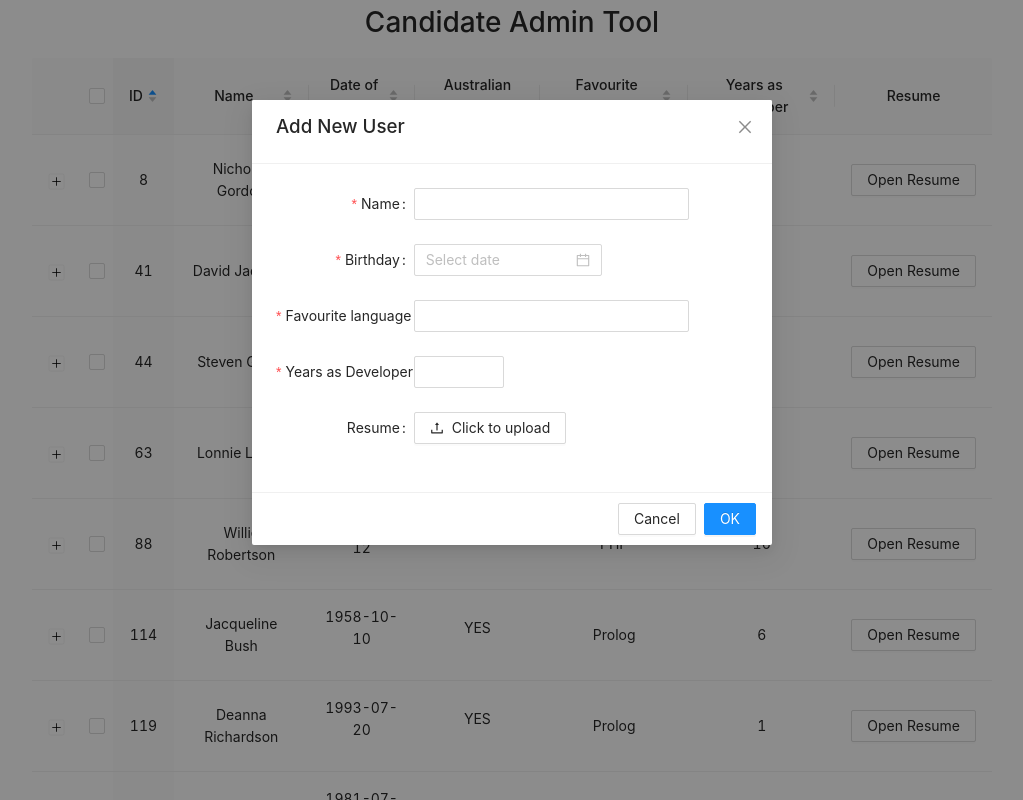
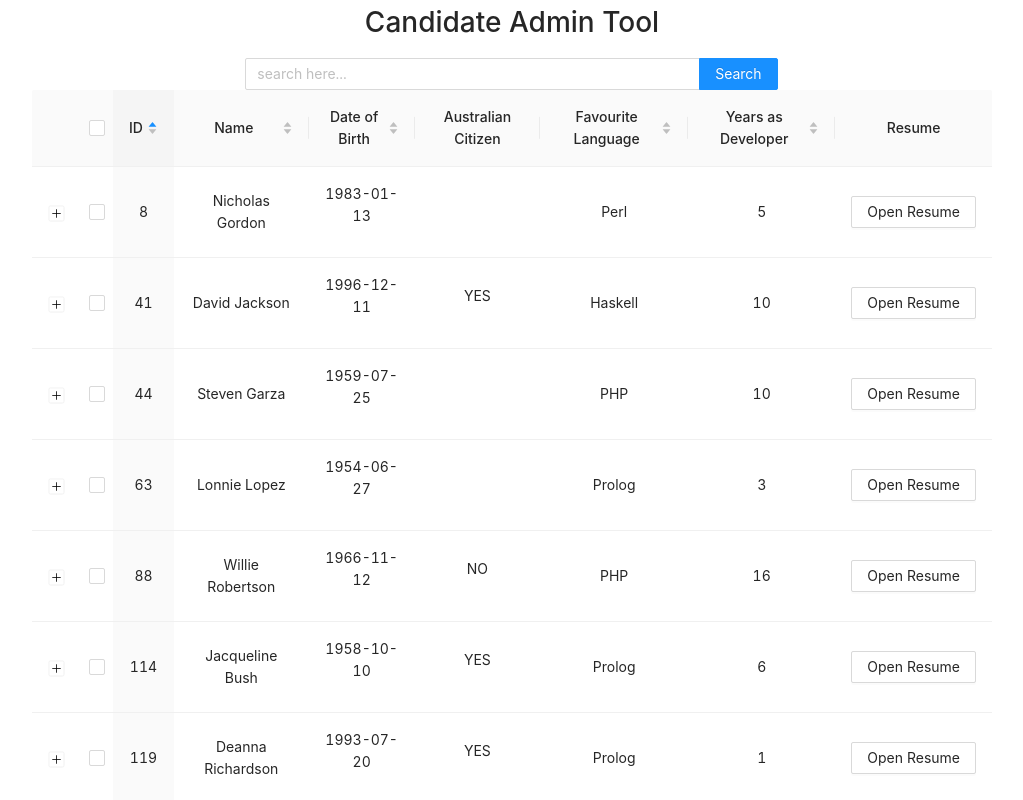
Before and after one commit to ruihuaniu/admin-management, a React (Create React App) app: page / in a window 1280 px wide. Shown: the top 800 px of the page, without its empty margins (128-1151 px from the left). Built offline with nearby package versions, Linux system fonts and the light colour scheme.

Commit message:
Add 'Search User' feature

```diff
--- a/src/App.js
+++ b/src/App.js
@@ -6,10 +6,11 @@ import data from './data/sample-example'
 import UserTable from './components/UserTable'
 import AddUser from './components/AddUser'
 import DeleteUser from './components/DeleteUser'
+import SearchUser from './components/SearchUser'
 
 const App = () => {
 
-    const [user, setUser] = useState(data)
+    const [user, setUser] = useState(data.slice(0,9)) //only fetch 9 out of 20 users data
     const [selectedRowKeys, setSelectedRowKeys] = useState([]);
     // console.log('User in App.js', user);
     // console.log('selectRowKeys in App.js', selectedRowKeys);
@@ -18,6 +19,11 @@ const App = () => {
         <div>
             <h1 className="title">Candidate Admin Tool</h1>
             <UserContext.Provider value={{ users:[user, setUser], selectedRow:[selectedRowKeys, setSelectedRowKeys] }}>
+                <Row justify="center" gutter={[0,16]}>
+                    <Col sm={24} lg={10} >
+                    <SearchUser />
+                    </Col>
+                </Row>
                 <Row justify="center">
                     <Col sm={24} lg={18} >
                     <UserTable />
--- a/src/components/AddUser.js
+++ b/src/components/AddUser.js
@@ -5,7 +5,7 @@ import { UserContext } from './UserContext'
 
 export default function AddUser() {
 
-    const [visible, setVisible] = useState(true)
+    const [visible, setVisible] = useState(false)
     const [isLoading, setIsLoading] = useState(false)
     const [name, setName] = useState('')
     const [birthday, setBirthday] = useState('')
@@ -38,7 +38,7 @@ export default function AddUser() {
                     setVisible(false)
                     setIsLoading(false)
                     message.success("New user has been added")
-                }, 1500)
+                }, 800)
             })
             .catch(info => {
                 console.log('Validate failed', info);
@@ -61,7 +61,7 @@ export default function AddUser() {
         const formatValues = {
             ...values,
             'dob': values['dob'].format('YYYY-MM-DD'),
-            'favourite_language': values['favourite_language'][0],
+            'favourite_language': values['favourite_language'].join(),
             'id': Math.round(Math.random() * 1000),
             //'resume_base64': values['resume_base64'][0]
             'resume_base64': btoa("Resume")
--- a/src/components/DeleteUser.js
+++ b/src/components/DeleteUser.js
@@ -17,7 +17,7 @@ export default function DeleteUser() {
         console.log(newUserList);
         setUser(newUserList)
         setSelectedRowKeys([])  //deselect the index of users
-        message.success("Selected items are deleted")
+        message.success("Selected items are deleted",2)
 
 
 
@@ -26,7 +26,7 @@ export default function DeleteUser() {
 
 
     const handleCancel = () => {
-        message.error("Cancelled")
+        message.error("Cancelled",1.5)
     }
     return (
         <div>
--- /dev/null
+++ b/src/components/SearchUser.js
@@ -0,0 +1,27 @@
+import React, {useContext} from 'react'
+import {Input, Button} from 'antd'
+import { UserContext } from './UserContext'
+
+
+function SearchUser() {
+
+    const { users } = useContext(UserContext)
+    const [user, setUser] = users
+
+    const {Search} = Input
+
+    return (
+        <div>
+            <Search
+            placeholder="search here..."
+            onSearch={value=>console.log("search vale is : ",value)}
+            enterButton="Search"
+
+
+            ></Search>
+
+        </div>
+    )
+}
+
+export default SearchUser
```
Also changed, not shown: src/test.js (+11 -26 lines).
